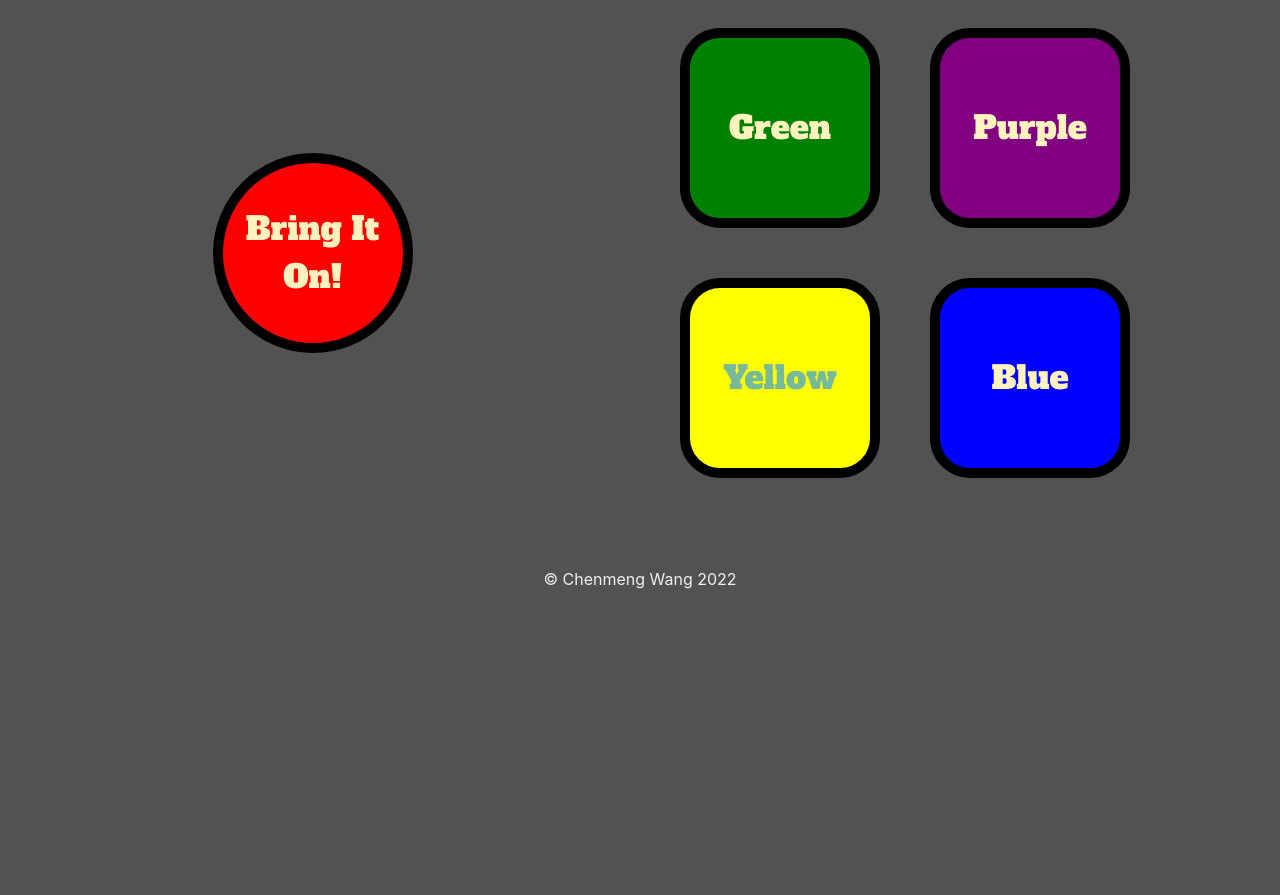
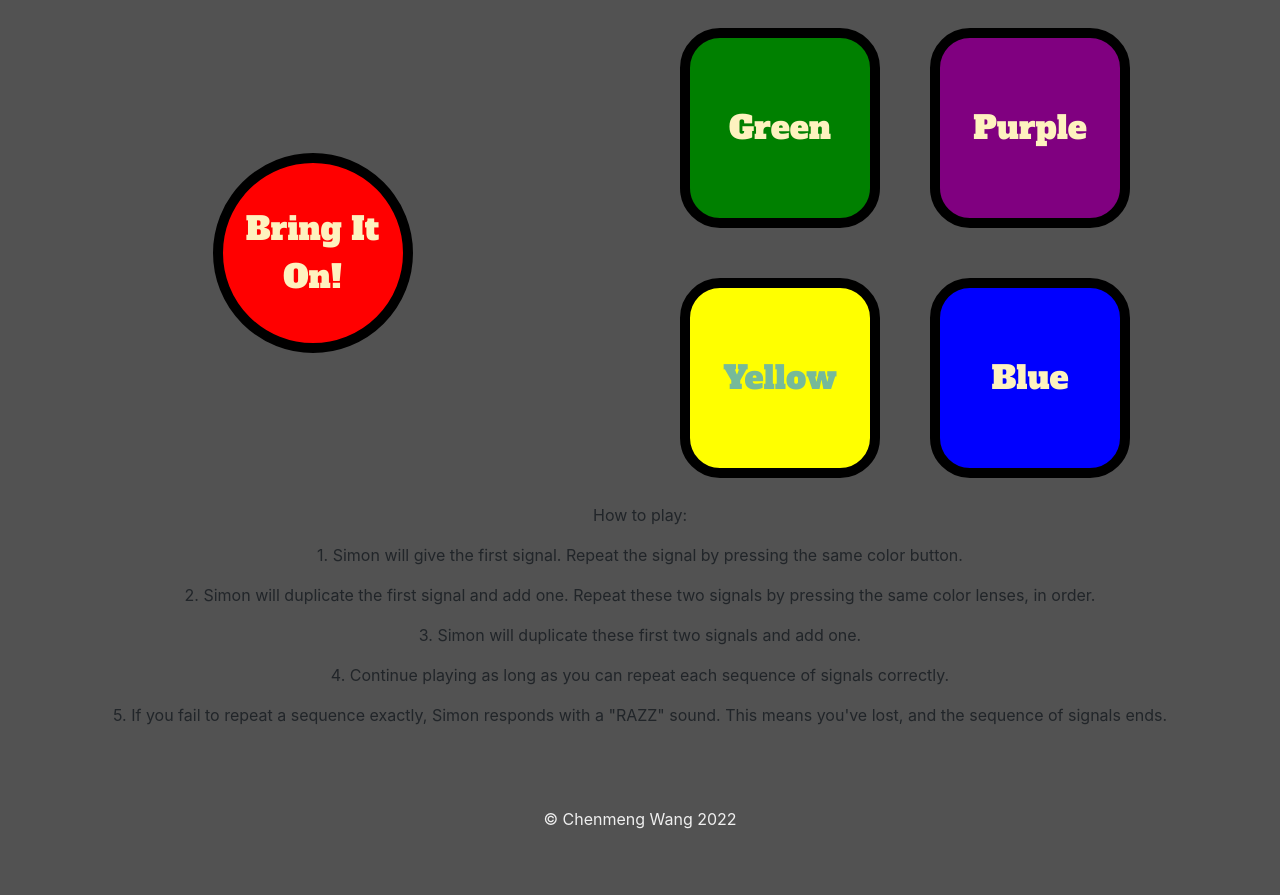
Before and after one commit to Clay-the-Great/Simon-Game, a plain HTML site: page index.html in a window 1280 px wide. Shown: the part 314-1209 px from the top of the page. Before the commit the page ends 969 px from the top, so only its background shows below. Drawn offline with nearby package versions, Linux system fonts and the light colour scheme.

Commit message:
Update index.html

```diff
--- a/index.html
+++ b/index.html
@@ -52,13 +52,19 @@
 
   </div>
 
+  <div class="instructions">
+    <p>How to play:</p>
+    <p>1. Simon will give the first signal. Repeat the signal by pressing the same color button.</p>
+    <p>2. Simon will duplicate the first signal and add one. Repeat these two signals by pressing the same color lenses, in order.</p>
+    <p>3. Simon will duplicate these first two signals and add one.</p>
+    <p>4. Continue playing as long as you can repeat each sequence of signals correctly.</p>
+    <p>5. If you fail to repeat a sequence exactly, Simon responds with a "RAZZ" sound. This means you've lost, and the sequence of signals ends.</p>
+  </div>
 
+  <footer>
+    © Chenmeng Wang 2022
+  </footer>
   <script src="https://ajax.googleapis.com/ajax/libs/jquery/3.6.0/jquery.min.js"></script>
   <script src="game.js" charset="utf-8"></script>
 </body>
-
-<footer>
-  © Chenmeng Wang 2022
-</footer>
-
 </html>
```
